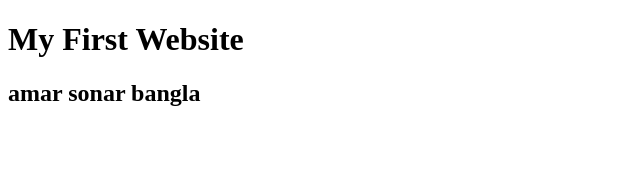
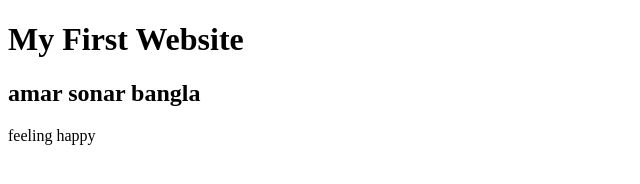
Before and after one commit to Razzakromy/my-first-website, a plain HTML site: page index.html in a window 1280 px wide. Shown: the whole page, without its empty margins (0-640 px from the left). Drawn offline with Linux system fonts and the light colour scheme.

Commit message:
adding a litle more code

```diff
--- a/index.html
+++ b/index.html
@@ -8,5 +8,6 @@
 <body>
     <h1>My First Website</h1>
     <h2>amar sonar bangla </h2>
+    <p>feeling happy</p>
 </body>
 </html>
```
